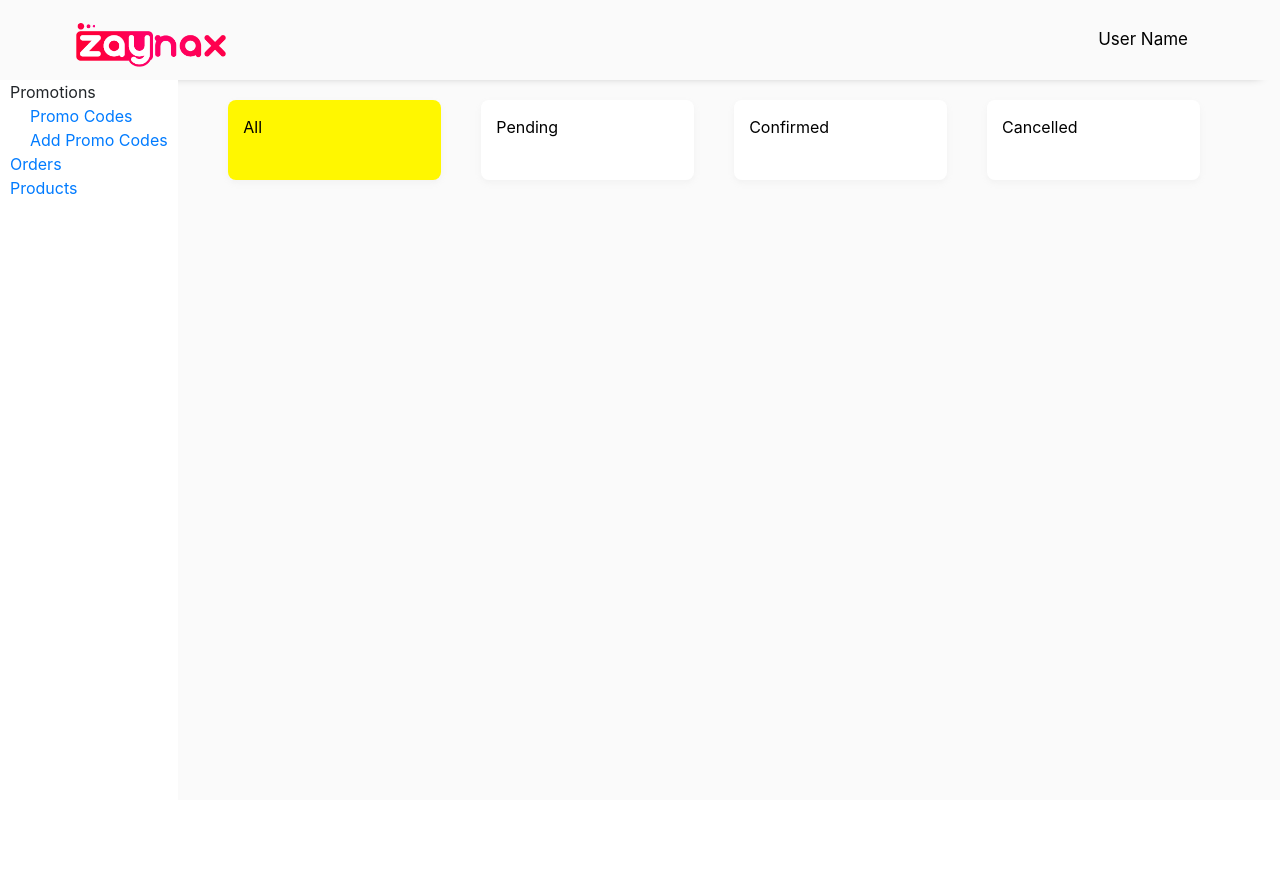
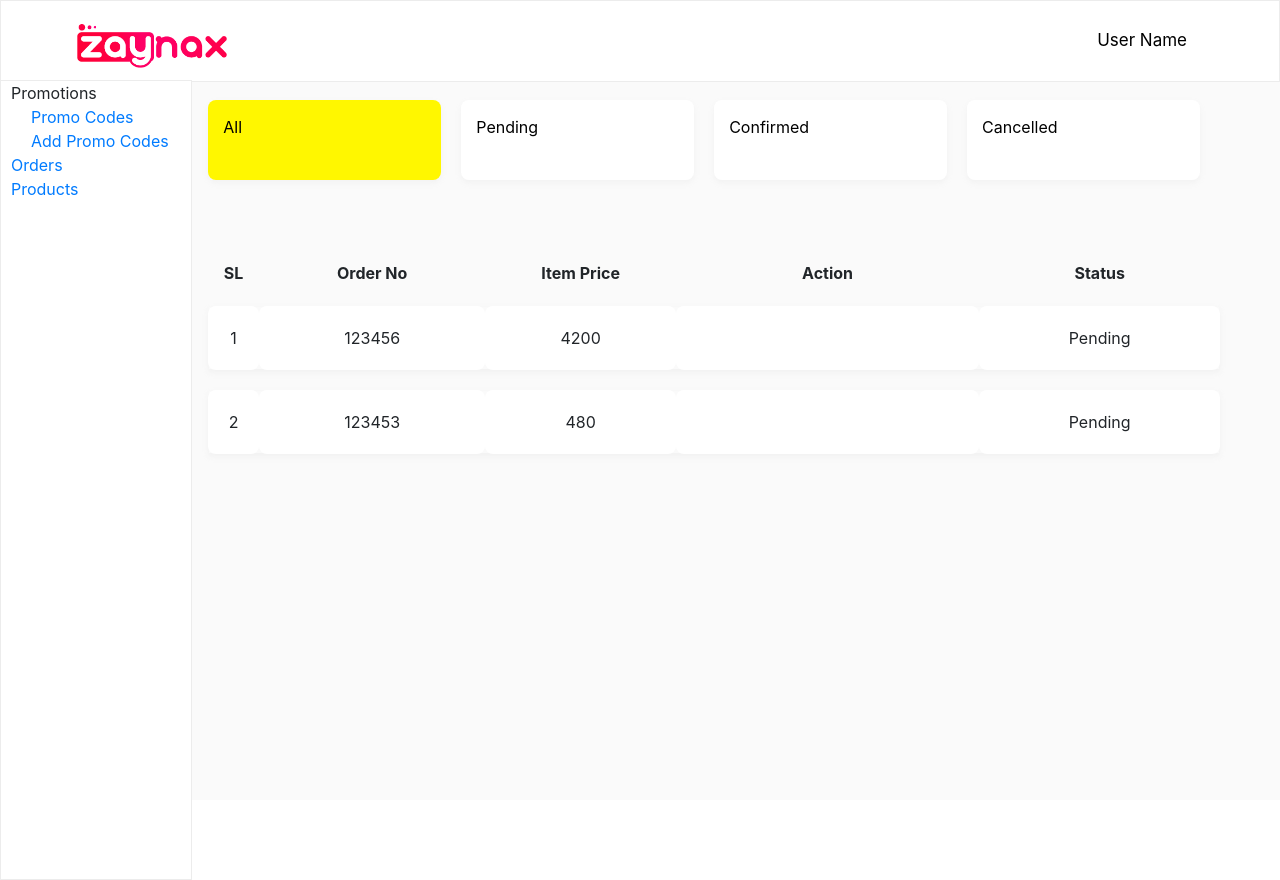
Before and after one commit to psimanta/zaynax-frontend, a React (Create React App) app: page /orders in a window 1280 px wide. After the commit the page ends 800 px from the top, so only its background shows below. Built offline with nearby package versions, Linux system fonts and the light colour scheme.

Commit message:
Row of each order

```diff
--- a/src/components/OrderCategory.css
+++ b/src/components/OrderCategory.css
@@ -1,6 +1,8 @@
 .category {
     background-color: white;
     margin: 20px;
+    margin-left: 0;
+    margin-bottom: 60px;
     flex: 1;
     box-shadow: 0px 3px 6px #B9B9B91C;
     border-radius: 8px;
--- /dev/null
+++ b/src/components/OrderRow.css
@@ -0,0 +1,8 @@
+.orderRow {
+    background: #FFFFFF 0% 0% no-repeat padding-box;
+    box-shadow: 0px 3px 6px #B9B9B91C;
+}
+
+td {
+    padding: 20px;
+}
--- /dev/null
+++ b/src/components/OrderRow.js
@@ -0,0 +1,24 @@
+import "./OrderRow.css";
+
+const OrderRow = ({ order, sl }) => {
+    return (
+        <tr className="orderRow">
+            <td>
+                {sl + 1}
+            </td>
+            <td>
+                {order.orderNo}
+            </td>
+            <td>
+                {order.price}
+            </td>
+            <td>
+            </td>
+            <td>
+                {order.status}
+            </td>
+        </tr>
+    )
+}
+
+export default OrderRow;
--- a/src/pages/Orders.css
+++ b/src/pages/Orders.css
@@ -2,3 +2,15 @@
     display: flex;
     flex-direction: row;
 }
+
+table {
+    border-collapse: separate;
+    border-spacing: 0 20px;
+    width: 100%;
+    border: none;
+}
+
+th, td {
+    text-align: center;
+    border-radius: 8px;
+}
--- a/src/pages/Orders.js
+++ b/src/pages/Orders.js
@@ -1,12 +1,17 @@
 import { useState } from "react";
 import Layout from "./Layout";
 import OrderCategory from "../components/OrderCategory";
+import OrderRow from "../components/OrderRow";
 import "./Orders.css";
 
 const categories = ["All", "Pending", "Confirmed", "Cancelled"]
 
 const Orders = () => {
     const [selectedCategory, setSelectedCategory] = useState("All");
+    const orders = [
+        { orderNo: 123456, price: 4200, status: "Pending" },
+        { orderNo: 123453, price: 480, status: "Pending" }
+    ]
 
     const setCategory = (name) => {
         setSelectedCategory(name);
@@ -24,7 +29,20 @@ const Orders = () => {
                 {console.log(selectedCategory)}
             </div>
             <div>
-
+                <table>
+                    <thead>
+                        <tr>
+                            <th width="5%">SL</th>
+                            <th>Order No</th>
+                            <th>Item Price</th>
+                            <th width="30%">Action</th>
+                            <th>Status</th>
+                        </tr>
+                    </thead>
+                    <tbody>
+                        {orders.map((item, i) => <OrderRow order={item} key={i} sl={i} />)}
+                    </tbody>
+                </table>
             </div>
         </Layout>
     )
--- a/src/parts/Navbar.css
+++ b/src/parts/Navbar.css
@@ -1,10 +1,10 @@
 .navbar {
     overflow: hidden;
-    background-color: #FAFAFA;
+    background-color: #FFFFFF;
     position: fixed;
     top: 0;
     width: 100%;
-    box-shadow: 0px 15px 10px -20px grey;
+    border: 1px solid #ECECEC;
   }
 
   .navbar a {
--- a/src/parts/Sidebar.css
+++ b/src/parts/Sidebar.css
@@ -2,7 +2,10 @@
     height: 100vh;
     background-color: #FFFFFF;
     display: flex;
+    position: fixed;
     flex-direction: column;
+    border: 1px solid #ECECEC;
+    width: 15%;
 }
 
 .link {
```
